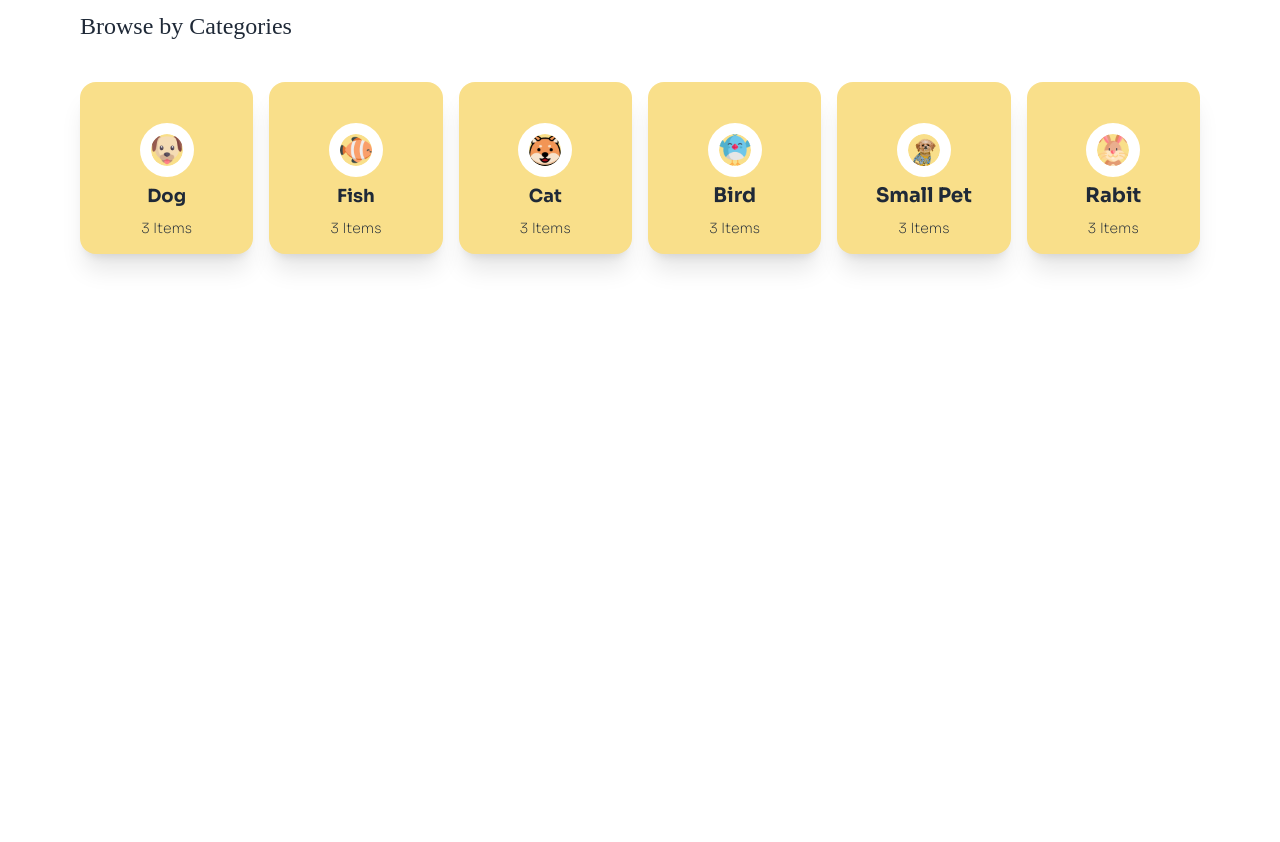
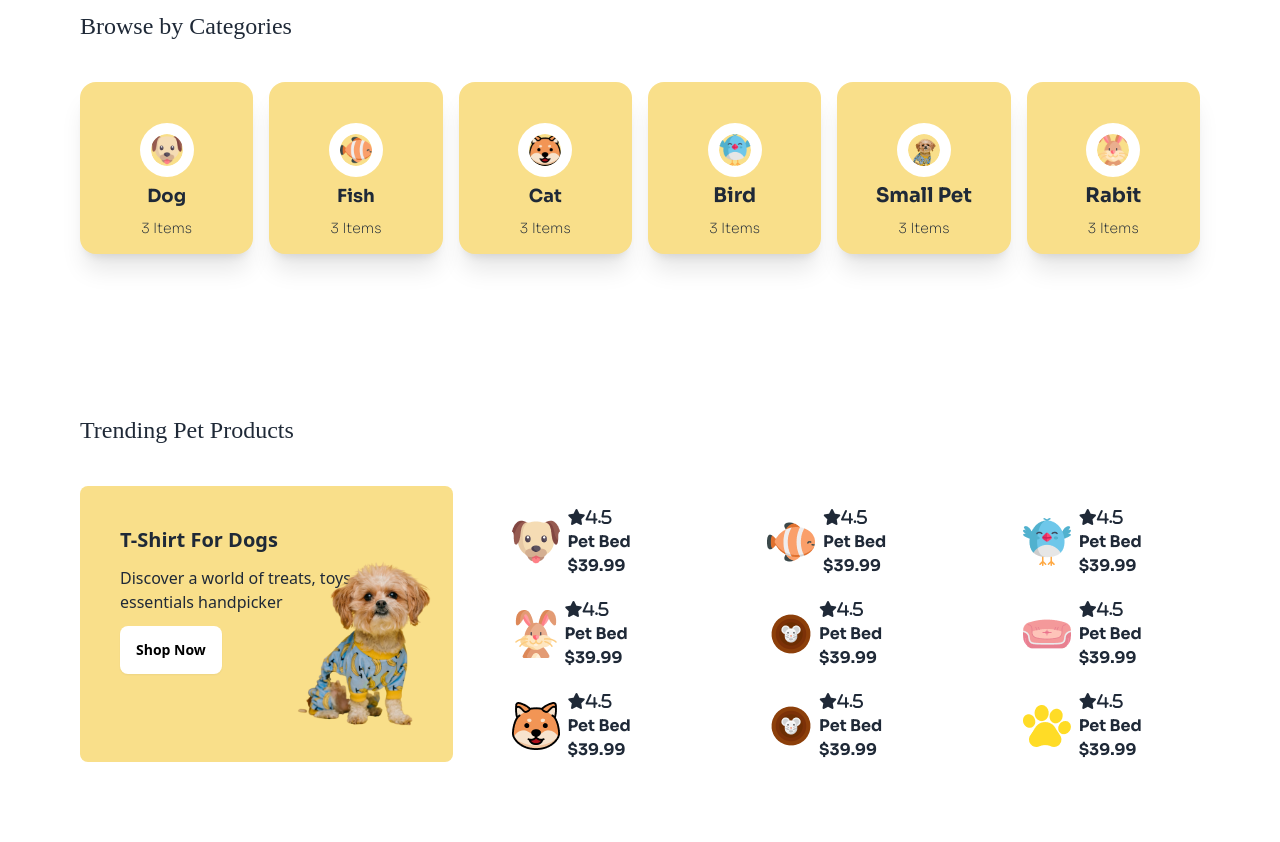
Before and after one commit to AshiqurRahmanAshik/myassignment-B11A3, a plain HTML site: page index.html in a window 1280 px wide. Shown: the part 874-1716 px from the top of the page. Before the commit the page ends 1208 px from the top, so only its background shows below. Drawn offline with nearby package versions, Linux system fonts and the light colour scheme; a web font is replaced by a local one.

Commit message:
Trending Pet Products

```diff
--- a/index.html
+++ b/index.html
@@ -250,9 +250,162 @@
               <p>3 Items</p>
             </div>
           </div>
+      </section>
 
-      </section>
+      <!-- Trending Pet Products -->
+       <section class="px-2 py-20 md:px-20 space-y-10 bg[#FFF9F4]">
+         <!-- text -->
+         <div>
+          <h1 class="font-adlam text-2xl">Trending Pet Products</h1>
+        </div>
+       <!-- Images and grid -->
+
+      <div class="space-y-5 md:flex ">
+         <div class="md:w-1/3 bg-[#F9DF8A] rounded-lg">
+          <!-- text -->
+         <div class=" rounded-xl px-10 pt-10 md:relative">
+          <div class="space-y-3 text-left">
+            <h1 class="font-bold text-xl">T-Shirt For Dogs</h1>
+          <P>Discover a world of treats, toys, and <br>essentials handpicker</P>
+          <button class="btn btn-primary bg-white border-none text-black">Shop Now</button>
+
+          </div>
+          <!-- image -->
+         <div class="-translate-y-10 md:absolute md:bottom-0 md:right-0 md:transform md:translate-y-1/4 flex justify-end">
+          <img class="w-40" src="c1-assets/cute-pet-small.png" alt="">
+         </div>
+        </div>
+
+         </div>
+        <!-- grid -->
+        <div class="md:w-2/3">
+          <div class="grid grid-cols-2 md:grid md:grid-cols-3 gap-5">
+            <!-- cart1 -->
+           <div class="flex font-sora justify-center items-center space-x-2">
+            <!-- icon -->
+             <div >
+              <img src="c1-assets/dog-cartoon.png" alt="">
+             </div>
+             <!-- text -->
+              <div class="font-sora">
+                <i class="fa-solid fa-star">4.5</i>
+                <h2 class="font-bold">Pet Bed</h2>
+                <h3 class="font-bold">$39.99</h3>
+              </div>
+           </div>
+           <!-- cart2 -->
+           <div class="flex font-sora justify-center  items-center space-x-2">
+            <!-- icon -->
+             <div >
+              <img src="c1-assets/fish-cartoon.png" alt="">
+             </div>
+             <!-- text -->
+              <div class="font-sora">
+                <i class="fa-solid fa-star">4.5</i>
+                <h2 class="font-bold">Pet Bed</h2>
+                <h3 class="font-bold">$39.99</h3>
+              </div>
+           </div>
+           <!-- cart3 -->
+           <div class="flex font-sora justify-center  items-center space-x-2">
+            <!-- icon -->
+             <div >
+              <img src="c1-assets/bird-cartoon.png" alt="">
+             </div>
+             <!-- text -->
+              <div class="font-sora">
+                <i class="fa-solid fa-star">4.5</i>
+                <h2 class="font-bold">Pet Bed</h2>
+                <h3 class="font-bold">$39.99</h3>
+              </div>
+           </div>
+           <!-- cart4 -->
+           <div class="flex font-sora justify-center  items-center space-x-2">
+            <!-- icon -->
+             <div >
+              <img src="c1-assets/rabbit-cartoon.png" alt="">
+             </div>
+             <!-- text -->
+              <div class="font-sora">
+                <i class="fa-solid fa-star">4.5</i>
+                <h2 class="font-bold">Pet Bed</h2>
+                <h3 class="font-bold">$39.99</h3>
+              </div>
+           </div>
+           <!-- cart5 -->
+           <div class="flex font-sora justify-center  items-center space-x-2">
+            <!-- icon -->
+             <div >
+              <img src="c1-assets/mouse-cartoon.png" alt="">
+             </div>
+             <!-- text -->
+              <div class="font-sora">
+                <i class="fa-solid fa-star">4.5</i>
+                <h2 class="font-bold">Pet Bed</h2>
+                <h3 class="font-bold">$39.99</h3>
+              </div>
+           </div>
+           <!-- cart6 -->
+           <div class="flex font-sora justify-center  items-center space-x-2">
+            <!-- icon -->
+             <div >
+              <img src="c1-assets/pet-couch.png" alt="">
+             </div>
+             <!-- text -->
+              <div class="font-sora">
+                <i class="fa-solid fa-star">4.5</i>
+                <h2 class="font-bold">Pet Bed</h2>
+                <h3 class="font-bold">$39.99</h3>
+              </div>
+           </div>
+           <!-- cart7 -->
+           <div class="flex font-sora justify-center  items-center space-x-2">
+            <!-- icon -->
+             <div >
+              <img src="c1-assets/cat-cartoon.png" alt="">
+             </div>
+             <!-- text -->
+              <div class="font-sora">
+                <i class="fa-solid fa-star">4.5</i>
+                <h2 class="font-bold">Pet Bed</h2>
+                <h3 class="font-bold">$39.99</h3>
+              </div>
+           </div>
+           <!-- cart8 -->
+           <div class="flex font-sora justify-center  items-center space-x-2">
+            <!-- icon -->
+             <div >
+              <img src="c1-assets/mouse-cartoon.png" alt="">
+             </div>
+             <!-- text -->
+              <div class="font-sora">
+                <i class="fa-solid fa-star">4.5</i>
+                <h2 class="font-bold">Pet Bed</h2>
+                <h3 class="font-bold">$39.99</h3>
+              </div>
+           </div>
+           <!-- cart9 -->
+           <div class="hidden lg:flex font-sora md:justify-center  md:items-center md:space-x-2">
+            <!-- icon -->
+             <div >
+              <img src="c1-assets/logo-header.png" alt="">
+             </div>
+             <!-- text -->
+              <div class="font-sora">
+                <i class="fa-solid fa-star">4.5</i>
+                <h2 class="font-bold">Pet Bed</h2>
+                <h3 class="font-bold">$39.99</h3>
+              </div>
+           </div>
+
+
+        </div>
+      </div>
+    </div>
+       </section>
     </main>
-    <footer></footer>
+    <footer>
+
+    </footer>
   </body>
 </html>
```
